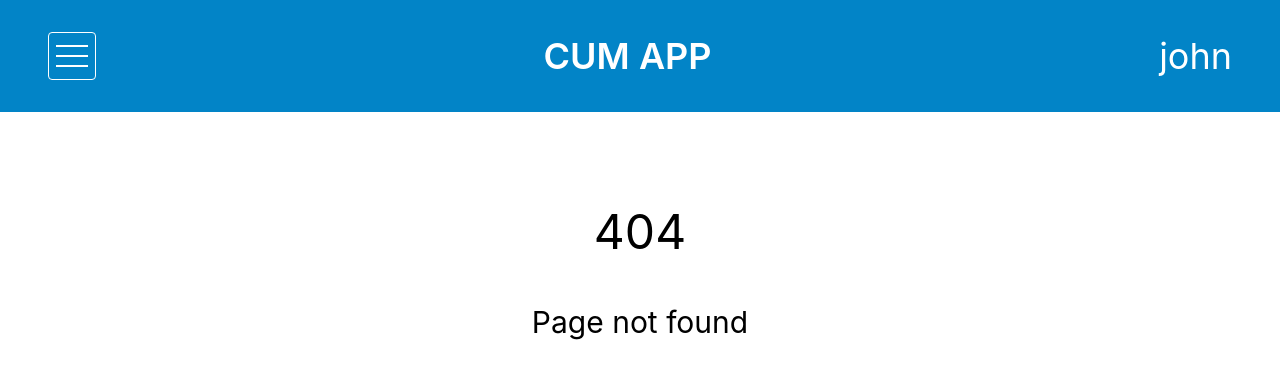
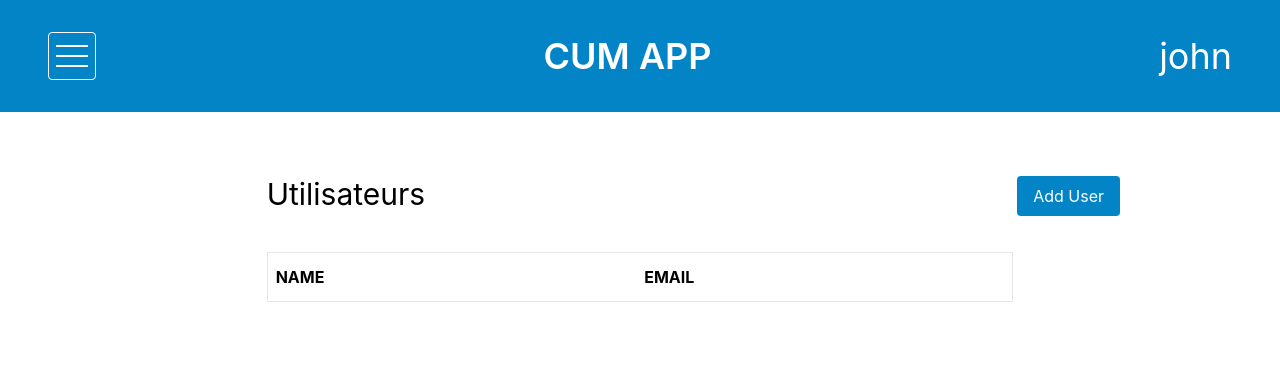
Before and after one commit to cantinbartel/CUM-CLIENT, a React (Create React App) app: page /admin/users in a window 1280 px wide. Before the commit this address had no page. Shown: the top 378 px of the page. Built offline with nearby package versions, Linux system fonts and the light colour scheme.

Commit message:
auth redirection

```diff
--- a/src/App.tsx
+++ b/src/App.tsx
@@ -16,7 +16,7 @@ import { User } from './types/user';
 const userTest = {
     email: 'johndoe@test.com',
     araCode: 'wechje',
-    role: 'BASIC',
+    role: 'ADMIN',
     blackListed: false,
     fieldId: 'ewhgcu3hg',
     centerId: 'hedwhhj',
@@ -40,7 +40,7 @@ function App() {
                 <Header/>
                 {user && <Drawer />}
                 <Routes>
-                    <Route path='/users' element={<UsersPage />} />
+                    <Route path='/admin/users' element={<UsersPage />} />
                     <Route path='/users/:id' element={<UserPage />} />
                     <Route path='/login' element={<LoginPage />} />
                     <Route path='/new-post' element={<NewPostPage />} />
--- a/src/components/UserList.tsx
+++ b/src/components/UserList.tsx
@@ -1,34 +1,34 @@
-// import { User } from '../types/user';
+import { User } from '../types/user';
 import { useNavigate } from 'react-router-dom';
 
-// type UserListPropsType = {
-//   users: User[]
-// };
+type UserListPropsType = {
+  users: User[]
+};
 
-// const UserList = ({ users }: UserListPropsType ) => {
-//   const navigate = useNavigate();
+const UserList = ({ users }: UserListPropsType ) => {
+  const navigate = useNavigate();
 
-//   return (
-//     <table className="w-full mt-10">
-//       <thead className="w-full border border-gray-200">
-//           <tr className='py-4'>
-//               <th className="px-2 py-3 text-left">NAME</th>
-//               <th className="px-2 text-left">EMAIL</th>
-//           </tr>
-//       </thead>
-//       <tbody>
-//           {users?.map((user: User) => (
-//               <tr
-//                 key={user._id}
-//                 onClick={() => navigate(`/users/${user._id}`)}
-//                 className="bg-gray-100 hover:bg-gray-50 border border-gray-200 cursor-pointer">
-//                   <td className="px-2 text-left py-2 w-1/2">{user?.name || `User - ${user._id}`}</td>
-//                   <td className="px-2 text-left text-sky-600">{user.email}</td>
-//               </tr>
-//           ))}
-//       </tbody>
-//     </table>
-//   )
-// };
+  return (
+    <table className="w-full mt-10">
+      <thead className="w-full border border-gray-200">
+          <tr className='py-4'>
+              <th className="px-2 py-3 text-left">NAME</th>
+              <th className="px-2 text-left">EMAIL</th>
+          </tr>
+      </thead>
+      <tbody>
+          {users?.map((user: User) => (
+              <tr
+                key={user.araCode}
+                onClick={() => navigate(`/users/${user.araCode}`)}
+                className="bg-gray-100 hover:bg-gray-50 border border-gray-200 cursor-pointer">
+                  <td className="px-2 text-left py-2 w-1/2">{user?.name || `User - ${user.araCode}`}</td>
+                  <td className="px-2 text-left text-sky-600">{user.email}</td>
+              </tr>
+          ))}
+      </tbody>
+    </table>
+  )
+};
 
-// export default UserList;
+export default UserList;
--- a/src/pages/UsersPage.tsx
+++ b/src/pages/UsersPage.tsx
@@ -1,9 +1,57 @@
-import React from 'react'
+import { useState, useEffect, useContext } from 'react';
+import { User } from '../types/user';
+// import { getUsers } from '../services/user';
+import UserList from '../components/UserList';
+import UserForm from '../components/UserForm';
+import Modal from '../components/Modal';
+import Button from '../components/Button';
+import { AuthContext } from '../components/AuthContext';
+import { useNavigate } from 'react-router-dom';
+
+const userListData = [
+
+]
+
 
 const UsersPage = () => {
+  const [users, setUsers] = useState<User[]>([]);
+  const [addUserModal, setAddUserModal] = useState(false);
+
+  const navigate = useNavigate();
+  const auth = useContext(AuthContext);
+
+  /* GET USERS WHEN COMPONENT IS MOUNTING OR REDIRECT IF NOT ADMIN USER */
+  useEffect(() => {
+    const { user } = auth || {}
+    if(user?.role === 'ADMIN') {
+      console.log('if statement', user)
+      // getUsers()1
+      //     .then(setUsers)
+      //     .catch(console.log)
+    } else if(user?.role === 'BASIC') {
+      navigate('/')
+    }
+  }, [auth])
+
   return (
-    <div>UsersPage</div>
+    <div className="mt-16 w-full flex flex-col items-center relative">
+      { !addUserModal && (
+        <>
+          <div className='w-11/12 md:w-3/4 lg:w-8/12 xl:w-7/12'>
+            <p className='text-3xl capitalize text-center md:text-start'>Utilisateurs</p>
+            <UserList users={users} />
+          </div>
+          <Button className='mt-8 lg:mt-0 lg:absolute right-40' onClick={() => setAddUserModal(true)}>Add User</Button>
+        </>
+      )}
+      { addUserModal && (
+        <Modal
+        isOpen={addUserModal}
+        onClose={() => setAddUserModal(false)}
+        title='Add a new user'><UserForm /></Modal>
+      )}
+    </div>
   )
-}
+};
 
-export default UsersPage
+export default UsersPage;
```
